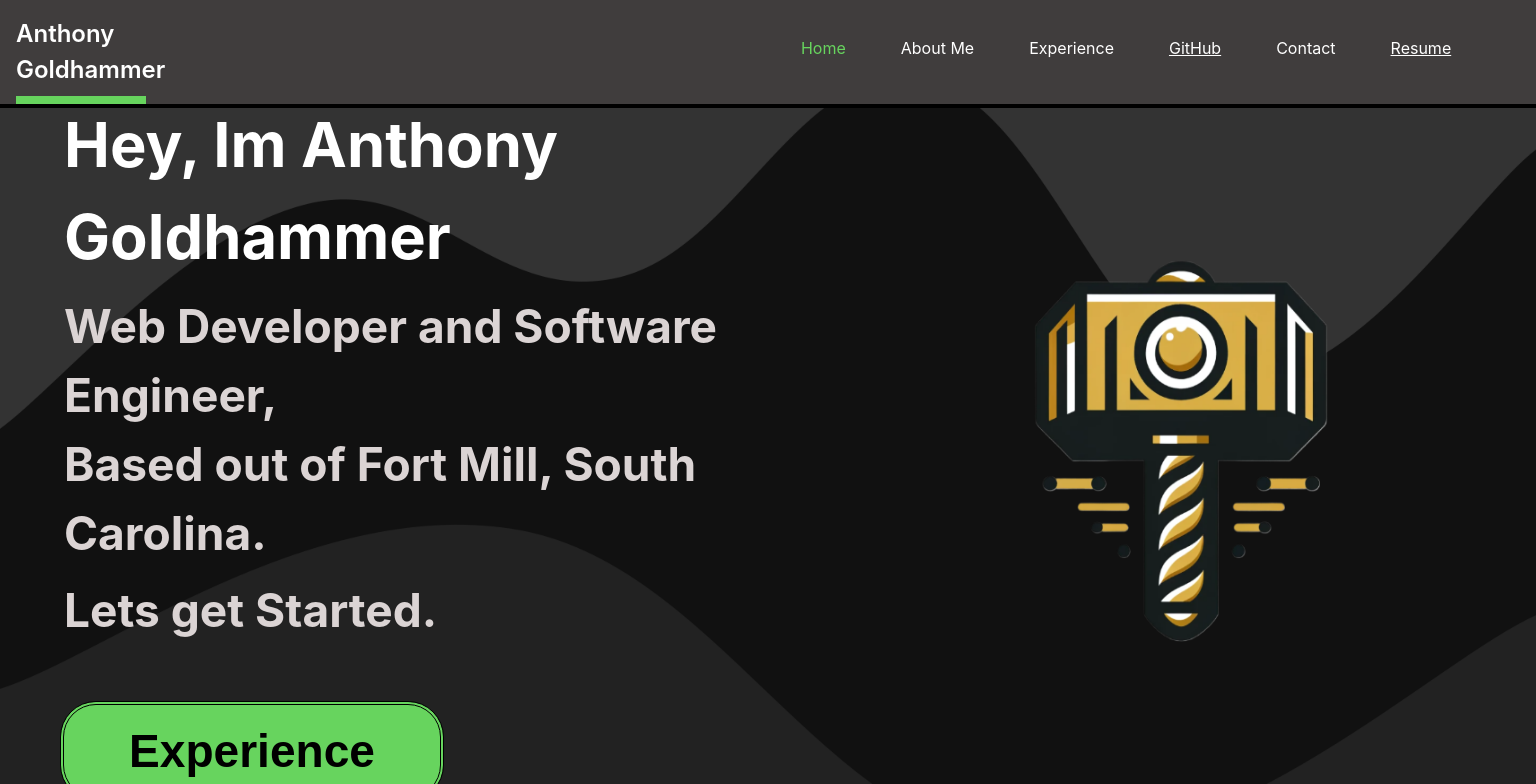
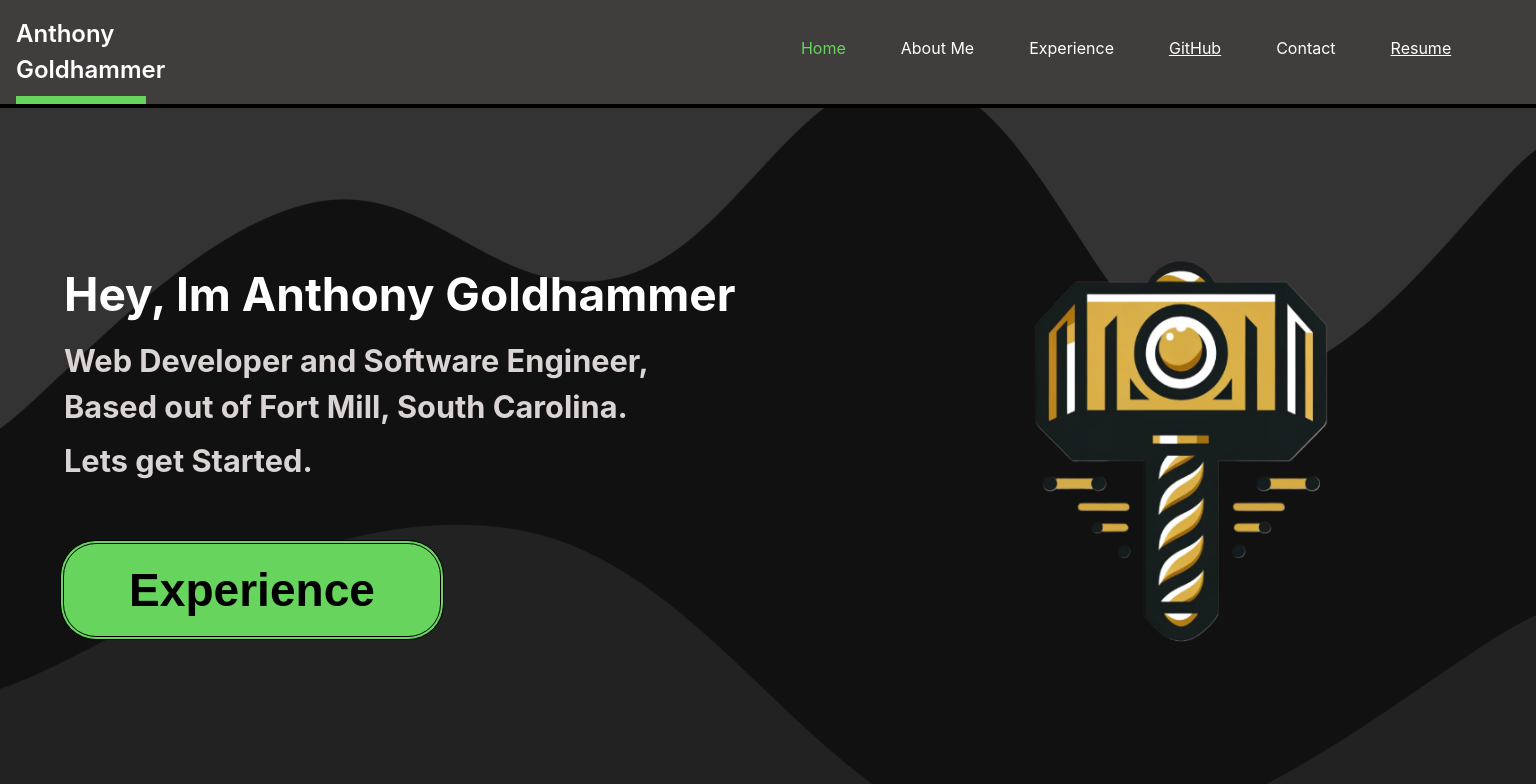
Before and after one commit to Shreklord/MyPortfolio, a React (Vite) app: page / in a window 1536 px wide. Shown: the top 784 px of the page. Built offline with nearby package versions, Linux system fonts and the light colour scheme.

Commit message:
Homecontent responsiveness

```diff
--- a/src/App.css
+++ b/src/App.css
@@ -979,15 +979,15 @@ body{
     flex-direction: row;
     align-content: center;
   }
-  .home_header1{
-    font-size: 2.3vw;
+  .home_header1 {
+    font-size: 3vw;
   }
   .home_text1 {
-    font-size: 1.5vw;
+    font-size: 2vw;
 
   }
   .home_text2 {
-    font-size: 1.5vw;
+    font-size: 2vw;
     margin-top: 0;
 
   }
@@ -1004,15 +1004,7 @@ body{
   .home_column{
 
   }
-  .home_header1{
-    font-size: 4vw;
-  }
-  .home_text1{
-    font-size: 3vw;
-  }
-  .home_text2{
-    font-size: 3vw;
-  }
+
   .experience_button_container{
     position: relative;
     bottom: 20px;
```
